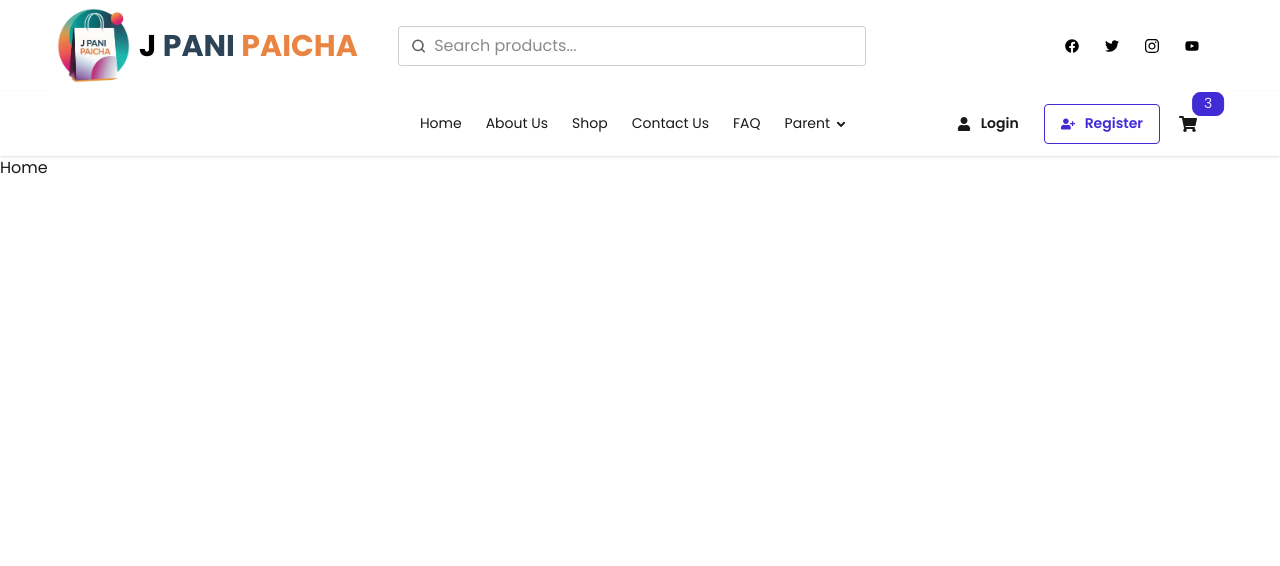
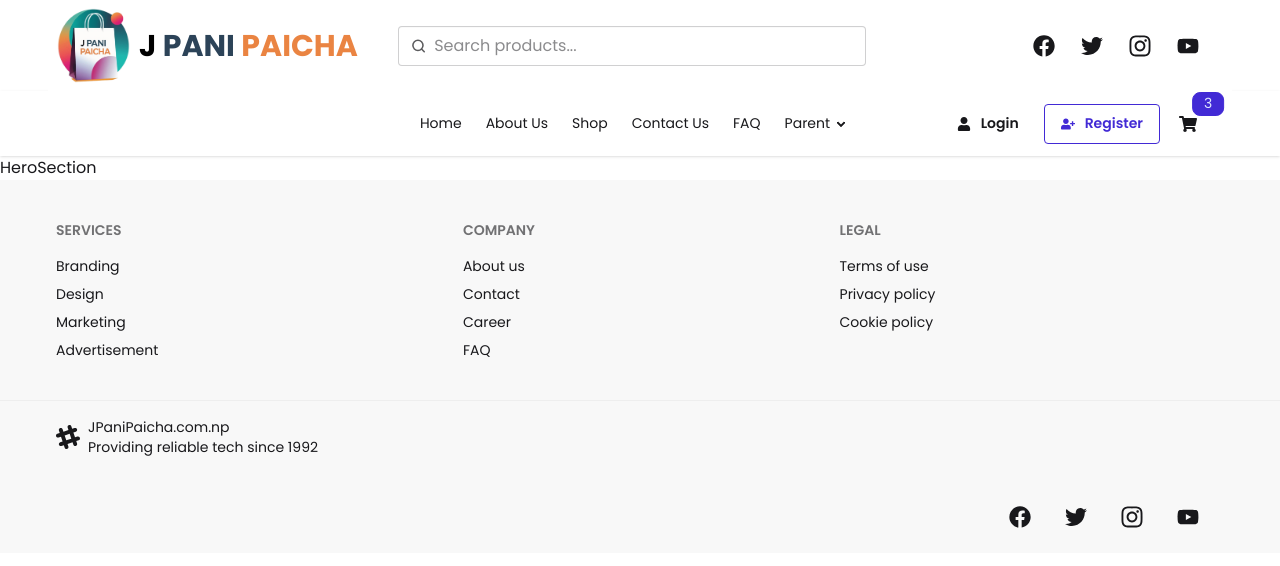
Before and after one commit to Deepak-900/j-pani-paicha, a React (Vite) app: page / in a window 1280 px wide. Shown: the top 566 px of the page. Built offline with nearby package versions, Linux system fonts and the light colour scheme.

Commit message:
Footer added.

```diff
--- /dev/null
+++ b/src/components/Foooter.jsx
@@ -0,0 +1,71 @@
+import React from 'react'
+import { FaFacebook, FaInstagram, FaTwitter, FaYoutube } from 'react-icons/fa'
+
+const Foooter = () => {
+    return (
+        <div className=''>
+            <footer className="footer sm:footer-horizontal bg-base-200 text-base-content px-14 py-10">
+                <nav>
+                    <h6 className="footer-title">Services</h6>
+                    <a className="link link-hover">Branding</a>
+                    <a className="link link-hover">Design</a>
+                    <a className="link link-hover">Marketing</a>
+                    <a className="link link-hover">Advertisement</a>
+                </nav>
+                <nav>
+                    <h6 className="footer-title">Company</h6>
+                    <a className="link link-hover">About us</a>
+                    <a className="link link-hover">Contact</a>
+                    <a className="link link-hover">Career</a>
+                    <a className="link link-hover">FAQ</a>
+                </nav>
+                <nav>
+                    <h6 className="footer-title">Legal</h6>
+                    <a className="link link-hover">Terms of use</a>
+                    <a className="link link-hover">Privacy policy</a>
+                    <a className="link link-hover">Cookie policy</a>
+                </nav>
+            </footer>
+            <footer className="footer bg-base-200 text-base-content border-base-300 border-t px-14 py-4">
+                <aside className="grid-flow-col items-center ">
+                    <svg
+                        width="24"
+                        height="24"
+                        viewBox="0 0 24 24"
+                        xmlns="http://www.w3.org/2000/svg"
+                        fillRule="evenodd"
+                        clipRule="evenodd"
+                        className="fill-current">
+                        <path
+                            d="M22.672 15.226l-2.432.811.841 2.515c.33 1.019-.209 2.127-1.23 2.456-1.15.325-2.148-.321-2.463-1.226l-.84-2.518-5.013 1.677.84 2.517c.391 1.203-.434 2.542-1.831 2.542-.88 0-1.601-.564-1.86-1.314l-.842-2.516-2.431.809c-1.135.328-2.145-.317-2.463-1.229-.329-1.018.211-2.127 1.231-2.456l2.432-.809-1.621-4.823-2.432.808c-1.355.384-2.558-.59-2.558-1.839 0-.817.509-1.582 1.327-1.846l2.433-.809-.842-2.515c-.33-1.02.211-2.129 1.232-2.458 1.02-.329 2.13.209 2.461 1.229l.842 2.515 5.011-1.677-.839-2.517c-.403-1.238.484-2.553 1.843-2.553.819 0 1.585.509 1.85 1.326l.841 2.517 2.431-.81c1.02-.33 2.131.211 2.461 1.229.332 1.018-.21 2.126-1.23 2.456l-2.433.809 1.622 4.823 2.433-.809c1.242-.401 2.557.484 2.557 1.838 0 .819-.51 1.583-1.328 1.847m-8.992-6.428l-5.01 1.675 1.619 4.828 5.011-1.674-1.62-4.829z"></path>
+                    </svg>
+                    <p>
+                        <a href="#">
+                            JPaniPaicha.com.np
+                        </a>
+                        <br />
+                        Providing reliable tech since 1992
+                    </p>
+                </aside>
+                <nav className="md:place-self-center md:justify-self-end mr-4">
+                    <div className="grid grid-flow-col gap-4">
+                        <a href="#" className="btn btn-ghost btn-circle p-1 md:p-2 hover:text-blue-600 transition-colors">
+                            <FaFacebook className="text-xl md:text-2xl " />
+                        </a>
+                        <a href="#" className="btn btn-ghost btn-circle p-1 md:p-2 hover:text-blue-400 transition-colors">
+                            <FaTwitter className="text-xl md:text-2xl " />
+                        </a>
+                        <a href="#" className="btn btn-ghost btn-circle p-1 md:p-2 hover:text-pink-600 transition-colors">
+                            <FaInstagram className="text-xl md:text-2xl " />
+                        </a>
+                        <a href="#" className="btn btn-ghost btn-circle p-1 md:p-2 hover:text-red-600 transition-colors">
+                            <FaYoutube className="text-xl md:text-2xl " />
+                        </a>
+                    </div>
+                </nav>
+            </footer>
+        </div>
+    )
+}
+
+export default Foooter
--- a/src/components/Header.jsx
+++ b/src/components/Header.jsx
@@ -47,17 +47,17 @@
 
                         {/* Social Media Icons - Hide on small mobile, show on larger screens */}
                         <div className="navbar-end ml-auto space-x-1 md:space-x-2 mr-0 md:mr-4 hidden sm:flex">
-                            <a href="#" className="btn btn-ghost btn-circle btn-sm p-1 md:p-2">
-                                <FaFacebook className="text-black text-base md:text-lg hover:text-blue-600 transition-colors" />
+                            <a href="#" className="btn btn-ghost btn-circle p-1 md:p-2  hover:text-blue-600 transition-colors">
+                                <FaFacebook className="text-xl md:text-2xl" />
                             </a>
-                            <a href="#" className="btn btn-ghost btn-circle btn-sm p-1 md:p-2">
-                                <FaTwitter className="text-black text-base md:text-lg hover:text-blue-400 transition-colors" />
+                            <a href="#" className="btn btn-ghost btn-circle p-1 md:p-2 hover:text-blue-400 transition-colors">
+                                <FaTwitter className="text-xl md:text-2xl " />
                             </a>
-                            <a href="#" className="btn btn-ghost btn-circle btn-sm p-1 md:p-2">
-                                <FaInstagram className="text-black text-base md:text-lg hover:text-pink-600 transition-colors" />
+                            <a href="#" className="btn btn-ghost btn-circle p-1 md:p-2 hover:text-pink-600 transition-colors">
+                                <FaInstagram className="text-xl md:text-2xl " />
                             </a>
-                            <a href="#" className="btn btn-ghost btn-circle btn-sm p-1 md:p-2">
-                                <FaYoutube className="text-black text-base md:text-lg hover:text-red-600 transition-colors" />
+                            <a href="#" className="btn btn-ghost btn-circle p-1 md:p-2 hover:text-red-600 transition-colors">
+                                <FaYoutube className="text-xl md:text-2xl " />
                             </a>
                         </div>
                     </div>
@@ -74,15 +74,20 @@
                                 <ul
                                     tabIndex={0}
                                     className="menu menu-sm dropdown-content bg-base-100 rounded-box z-1 mt-3 w-52 p-2 shadow">
-                                    <li><a>Item 1</a></li>
+                                    <li><a>Home</a></li>
+                                    <li><a>About Us</a></li>
+                                    <li><a>Shop</a></li>
+                                    <li><a>Contact Us</a></li>
+                                    <li><a>FAQ</a></li>
                                     <li>
-                                        <a>Parent</a>
-                                        <ul className="p-2">
-                                            <li><a>Submenu 1</a></li>
-                                            <li><a>Submenu 2</a></li>
-                                        </ul>
+                                        <details>
+                                            <summary >Parent</summary>
+                                            <ul className="p-2">
+                                                <li><a>Submenu 1</a></li>
+                                                <li><a>Submenu 2</a></li>
+                                            </ul>
+                                        </details>
                                     </li>
-                                    <li><a>Item 3</a></li>
                                 </ul>
                             </div>
                         </div>
--- /dev/null
+++ b/src/components/HeroSection.jsx
@@ -0,0 +1,9 @@
+import React from 'react'
+
+const HeroSection = () => {
+    return (
+        <div>HeroSection</div>
+    )
+}
+
+export default HeroSection
--- a/src/components/MainLayout.jsx
+++ b/src/components/MainLayout.jsx
@@ -1,12 +1,14 @@
 import React from 'react'
 import Header from './Header'
 import { Outlet } from 'react-router-dom'
+import Foooter from './Foooter'
 
 const MainLayout = () => {
     return (
         <>
             <Header />
             <Outlet />
+            <Foooter />
         </>
     )
 }
--- a/src/pages/Home.jsx
+++ b/src/pages/Home.jsx
@@ -1,8 +1,11 @@
 import React from 'react'
+import HeroSection from '../components/HeroSection'
 
 const Home = () => {
     return (
-        <div>Home</div>
+        <>
+            <HeroSection />
+        </>
     )
 }
 
```
